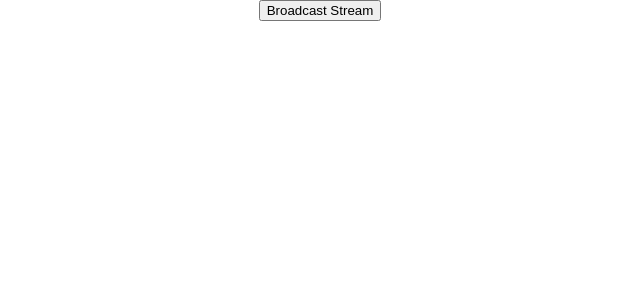
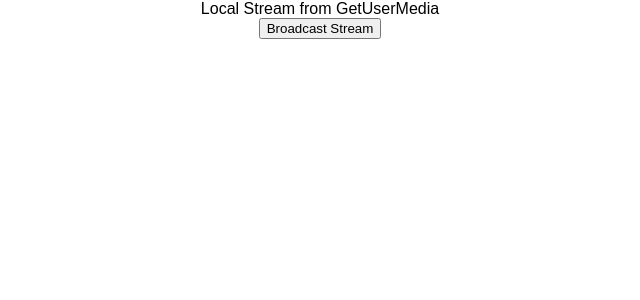
Before and after one commit to murillo128/media-server-test, a React (Create React App) app: page / in a window 1280 px wide. Shown: the top 300 px of the page, without its empty margins (320-960 px from the left). Built offline with nearby package versions, Linux system fonts and the light colour scheme; no server answers.

Commit message:
button shell added

```diff
--- a/src/pages/home.js
+++ b/src/pages/home.js
@@ -10,6 +10,10 @@ export default class Home extends React.PureComponent {
         this.state = {
             broadcasting: null
         }
+    }
+
+    broadcastStream() {
+        this.setState({broadcasting: true})
     }
 
     componentWillMount() {
@@ -26,8 +30,16 @@ export default class Home extends React.PureComponent {
     }
 
     render() {
+
+        const broadcastOnClick = () => {
+            console.log("ON CLICK")
+            this.setState({broadcasting: true});
+        };
+
         return (
             <div>
+
+                Local Stream from GetUserMedia
                 <div>
                 {
                     this.state.stream ? (
@@ -36,16 +48,16 @@ export default class Home extends React.PureComponent {
                             if (!this.previewEl && e) {
                                 this.previewEl = e;
                             }
-                            debugger
                             this.previewEl.srcObject = this.state.stream;
                         }}></video>
                     ) : null
                 }
                 </div>
 
-                { !this.state.broadcasting ?
-                    <Button>Broadcast Stream</Button> :
-                    'Broadcasting...'
+                {
+                    this.state.broadcasting === null ?
+                    <Button onClick={broadcastOnClick}>Broadcast Stream</Button>
+                    :'Broadcasting...'
                 }
 
             </div>
```
